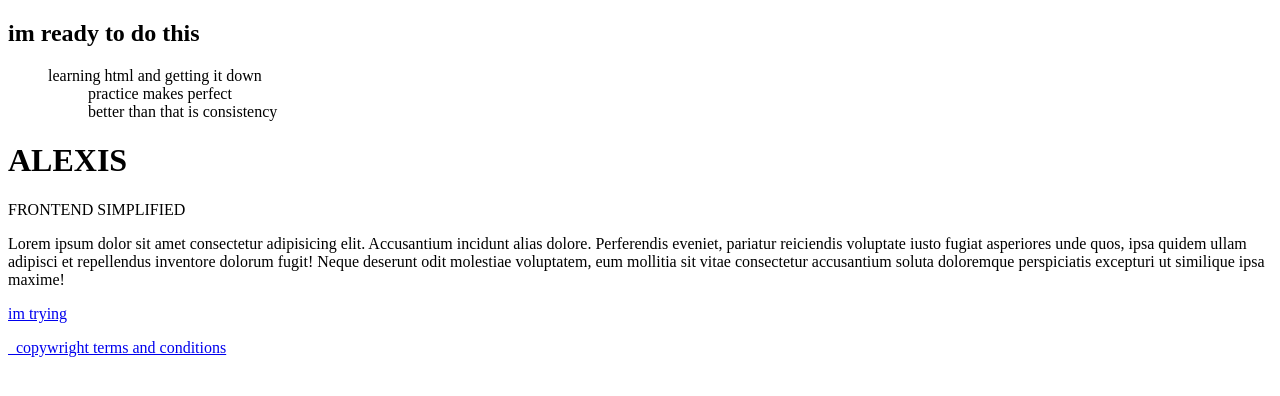
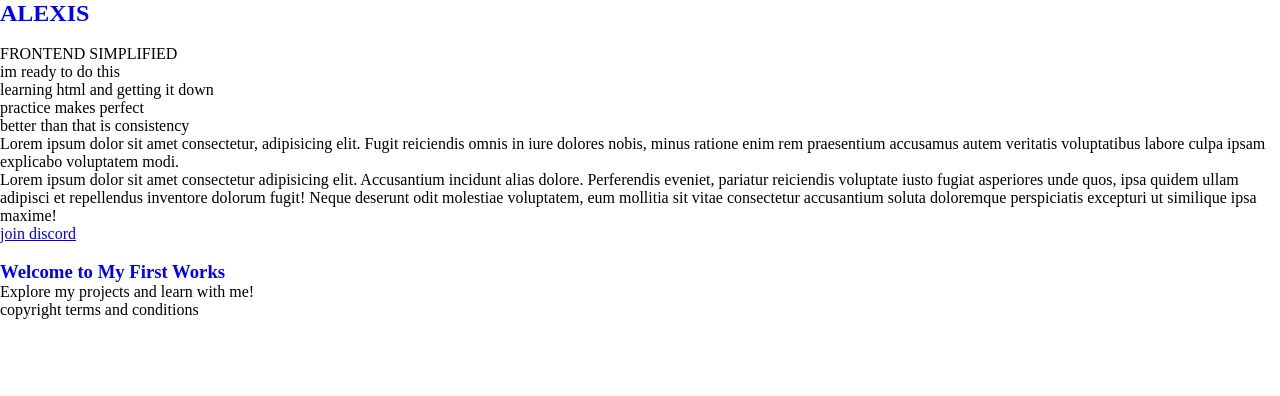
Before and after one commit to gaalodeoro21/coding-along-with-david, a plain HTML site: page index.html in a window 1280 px wide. Drawn offline with Linux system fonts and the light colour scheme.

Commit message:
Add files via upload

```diff
--- a/index.html
+++ b/index.html
@@ -1,33 +1,70 @@
 <!DOCTYPE html>
 <html lang="en">
+
 <head>
     <meta charset="UTF-8">
     <meta name="viewport" content="width=device-width, initial-scale=1.0">
     <title>gallos</title>
+    <link rel="stylesheet" href="./style.css">
 </head>
+
 <body>
     <section>
-<h1> im ready to do this </h1>
-<ul>learning html and getting it down
-    <ul>practice makes perfect </ul>
-        <ul>better than that is consistency</ul>
+        <h1>ALEXIS</h1>
+        <img src="assets/laptop.png" alt="">
+        <p>FRONTEND SIMPLIFIED </p>
     </section>
+    <section>
+        <main>
+            <ul> im ready to do this </h1>
+            <p>learning html and getting it down</p>
+            <p>practice makes perfect </p>
+            <p>better than that is consistency</p>
+            <p>Lorem ipsum dolor sit amet consectetur, adipisicing elit. Fugit reiciendis omnis in iure dolores nobis,
+                minus ratione enim rem praesentium accusamus autem veritatis voluptatibus labore culpa ipsam explicabo
+                voluptatem modi.
+        </main>
+    </section>
+ <section>
     </body>
-    <H1>ALEXIS</H1>
-    <P>FRONTEND SIMPLIFIED </P>
-  <P></P> Lorem ipsum dolor sit amet consectetur adipisicing elit. Accusantium incidunt alias dolore. Perferendis eveniet, pariatur reiciendis voluptate iusto fugiat asperiores unde quos, ipsa quidem ullam adipisci et repellendus inventore dolorum fugit! Neque deserunt odit molestiae voluptatem, eum mollitia sit vitae consectetur accusantium soluta doloremque perspiciatis excepturi ut similique ipsa maxime!
+<P>Lorem ipsum dolor sit amet consectetur adipisicing elit. Accusantium incidunt alias dolore. Perferendis eveniet,
+    pariatur reiciendis voluptate iusto fugiat asperiores unde quos, ipsa quidem ullam adipisci et repellendus inventore
+    dolorum fugit! Neque deserunt odit molestiae voluptatem, eum mollitia sit vitae consectetur accusantium soluta
+    doloremque perspiciatis excepturi ut similique ipsa maxime!</p>
 </section>
+
 <body>
+
     <head>
-<p><a href="html".target="discord"<p/>
-   </ul> </div>
-   <p>im trying</p>
-<img src="./fes.svg" alt="">
-<img src="" alt="">
+        <figure>
+            <nav>
+                <p><a href="https://frontendsimplified.com/discord.png" target="_blank">join discord</a></p>
+            </nav>
+        </figure>
+
+        <figure>
+            <nav>
+            <img src="laptop.png" alt="">
+             </nav>
+        </figure>
+        <nav>
+            <section>
+                <h1>Welcome to My First Works</h1>
+                <p>Explore my projects and learn with me!</p>
+            </section>
+        </nav>
+        <div class="box" id="container"></div>
+        <div class="box">
+            <div class="small-box"></div>
+            <div class="small-box"></div>
+            <div class="small-box"></div>
+        </div>
     </head>
 </body>
 </main>
 </nav>
-copywright terms and conditions
-<footer></footer>
+<footer>
+    copyright terms and conditions
+</footer>
+
 </HTML>
--- a/style.css
+++ b/style.css
@@ -1,25 +1,8 @@
+ * {
+    box-sizing: border-box;
+    margin: 0;
+    padding: 0;
+}
 h1 {
-    font-size: 2.5rem;
-    font-weight: bold;
-    color: blue; /* Changed color */
-    margin-bottom: 1rem;
-    text-align: center;
+    color: blue;
 }
-.box {
-    border: 5px solid black;
-    max-height: 100%;
-    max-width: 100%;
-    padding: 1rem;
-}
-.small-box {
-    border: 5px lightgray lightgray;
-    max-height: 50px;
-    max-width: 50px;
-    padding: 1rem;
-}
-.container { color: lightgray; }
-.display-flex {
-    display: flex;
-    justify-content: center;
-    align-items: center;
-}
```
Lines whose indentation alone changed are shown as unchanged.
